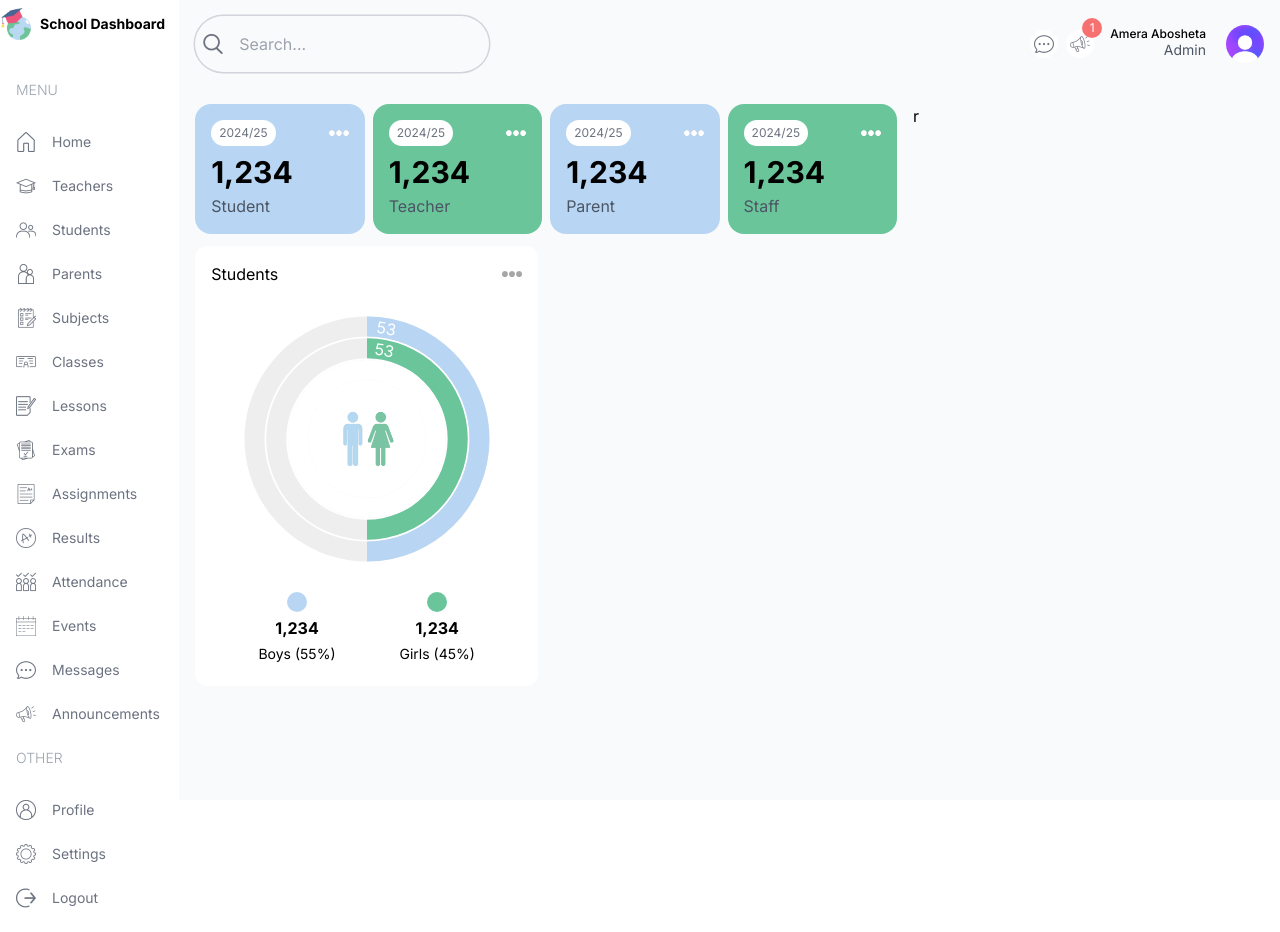
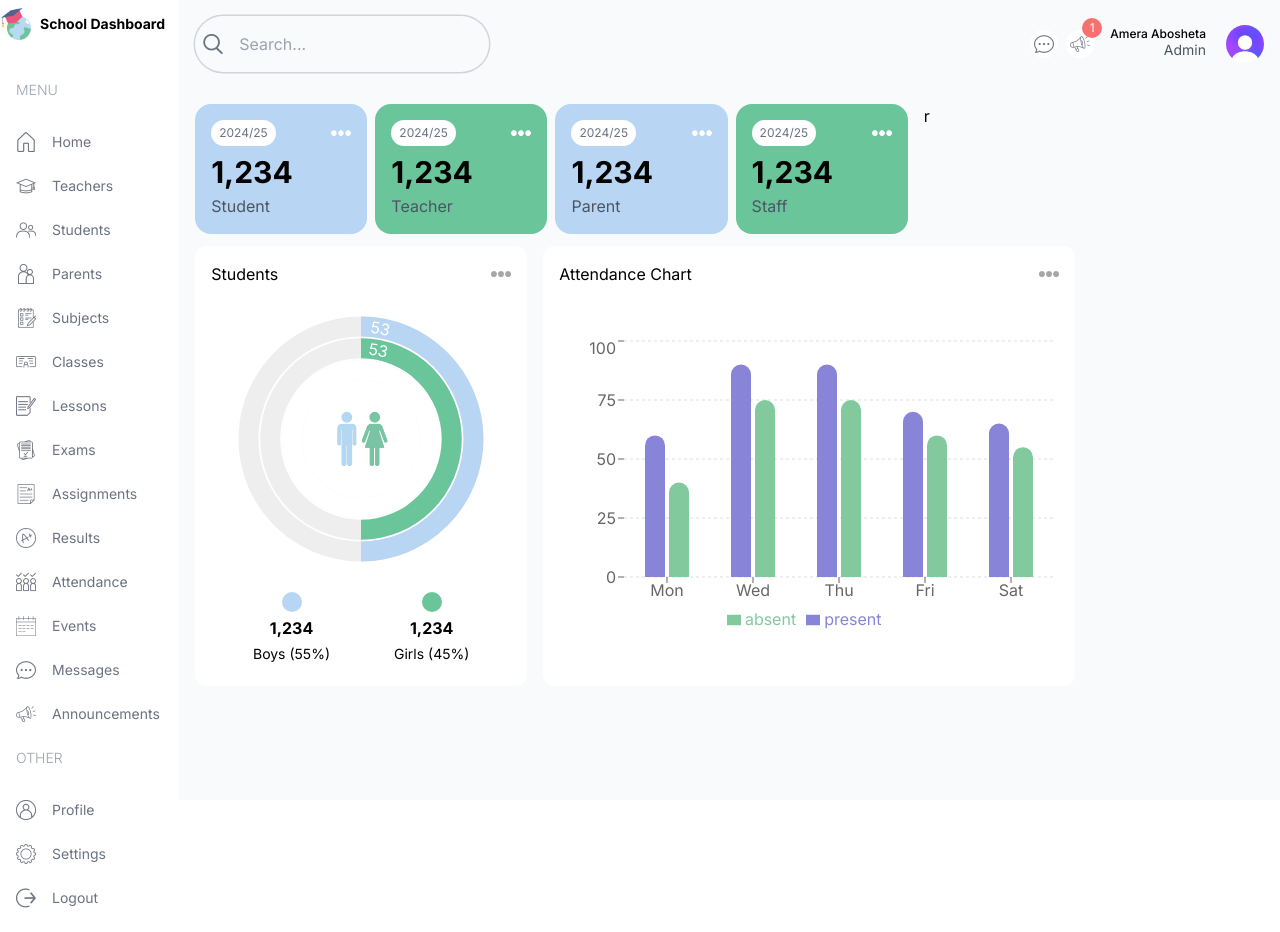
Before and after one commit to ameraehab/School-Dashboard-Project, a Next.js app: page /admin in a window 1280 px wide. Built offline with nearby package versions, Linux system fonts and the light colour scheme.

Commit message:
Update AttendanceChart.tsx

```diff
--- a/src/components/AttendanceChart.tsx
+++ b/src/components/AttendanceChart.tsx
@@ -1,7 +1,79 @@
 "use client";
 
+import {
+  BarChart,
+  Bar,
+  XAxis,
+  YAxis,
+  CartesianGrid,
+  Tooltip,
+  Legend,
+} from "recharts";
+
+import Image from "next/image";
+
+const data = [
+  {
+    name: "Mon",
+    present: 60,
+    absent: 40,
+  },
+  {
+    name: "Wed",
+    present: 90,
+    absent: 75,
+  },
+  {
+    name: "Thu",
+    present: 90,
+    absent: 75,
+  },
+  {
+    name: "Fri",
+    present: 70,
+    absent: 60,
+  },
+  {
+    name: "Sat",
+    present: 65,
+    absent: 55,
+  },
+];
+
 const AttendanceChart = () => {
-  return <div></div>;
+  return (
+    <div className="bg-white rounded-xl w-full h-full p-4 mt-3">
+      <div className="flex justify-between items-center mb-4">
+        <h1>Attendance Chart</h1>
+
+        <Image src="/moreDark.png" alt="" width={20} height={20} />
+      </div>
+
+      <div className="w-[100%] h-[90%] flex justify-center items-center">
+        <BarChart
+          style={{
+            width: "500px",
+            height: "300px",
+          }}
+          responsive
+          data={data}
+          barSize={20}
+        >
+          <CartesianGrid strokeDasharray="3 3" vertical={false} stroke="#ddd" />
+
+          <XAxis dataKey="name" axisLine={false} />
+
+          <YAxis axisLine={false} />
+
+          <Tooltip />
+          <Legend />
+          <Bar dataKey="present" fill="#8884d8" radius={[10, 10, 0, 0]} />
+
+          <Bar dataKey="absent" fill="#82ca9d" radius={[10, 10, 0, 0]} />
+        </BarChart>
+      </div>
+    </div>
+  );
 };
 
 export default AttendanceChart;
```
